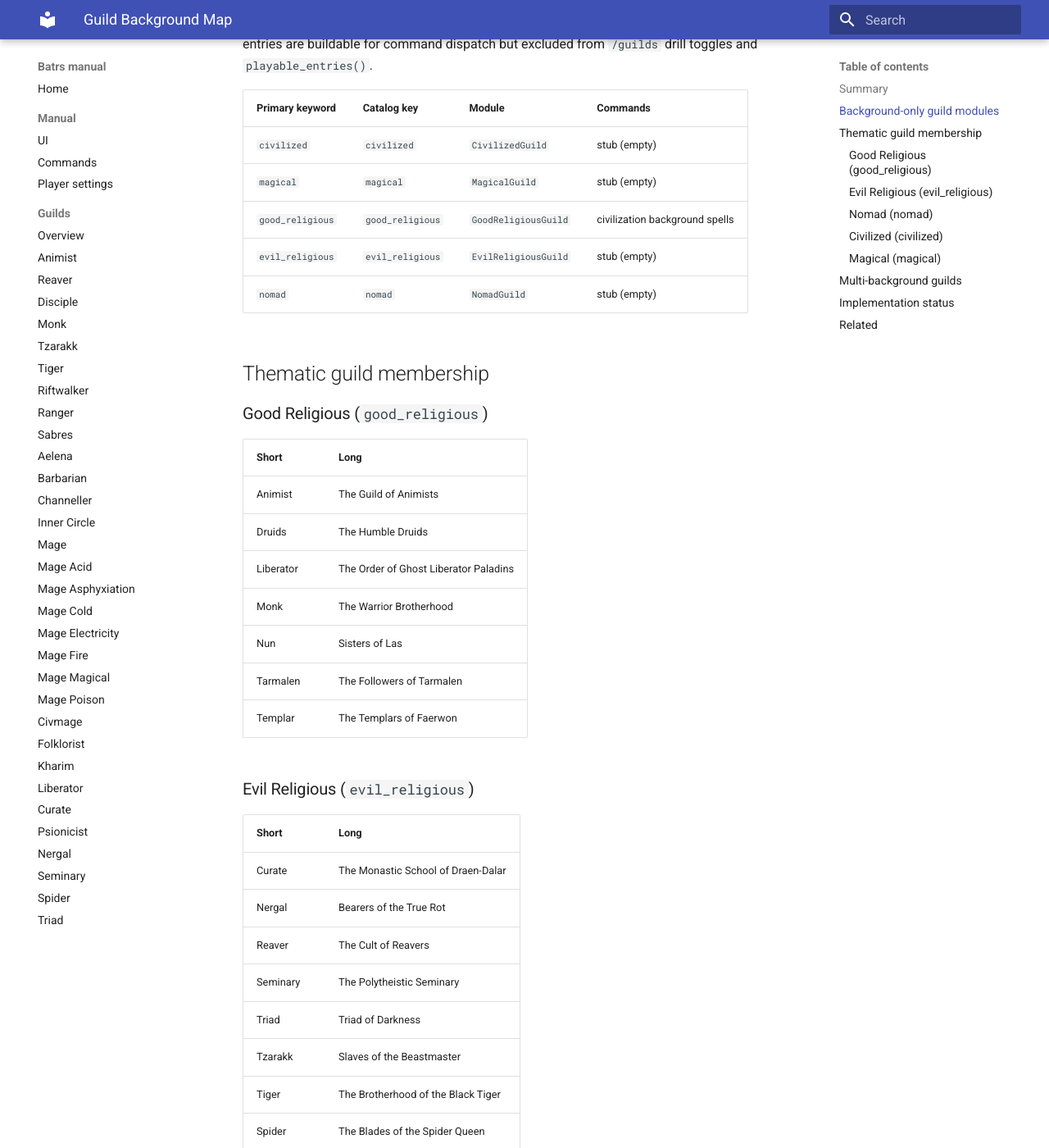
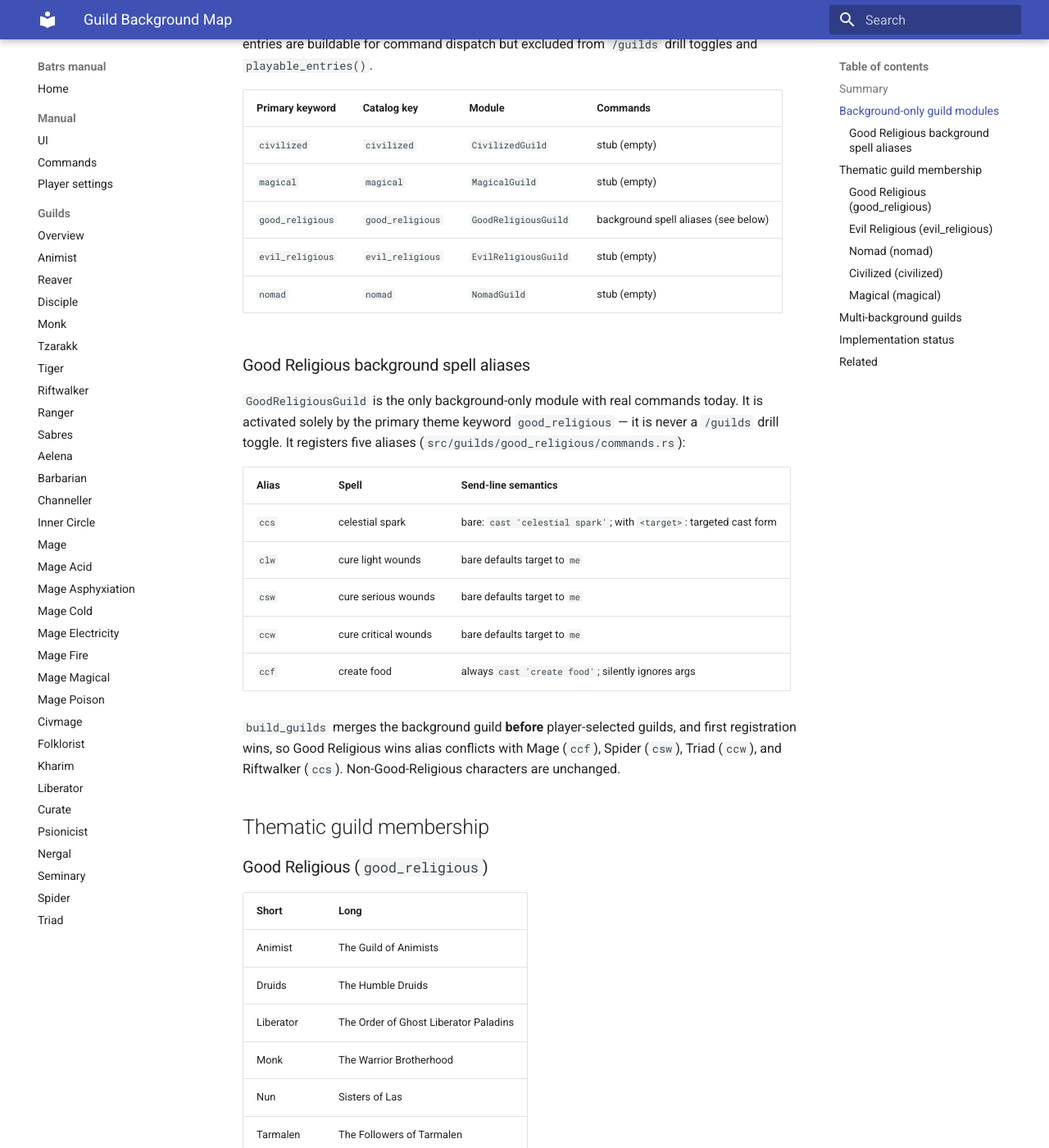
Before and after one commit to oaalto/batrs, an MkDocs documentation site: the page built from docs/wiki/concepts/guild-background-map.md, in a window 1280 px wide and 1400 px high, scrolled down 501 px. Shown: the whole window at 82% size. Built offline with MkDocs 1.6.1 and Material for MkDocs 9.7.7, drawn with Linux system fonts in a browser that asks for light colours; some of the changed text lies outside the part shown.

Commit message:
docs: record Good Religious background guild behavior (issue 3)
Document Good Religious as a background-only guild module auto-injected
from the primary theme keyword (never a /guilds toggle), its five spell
aliases with send-line semantics, and the first-registration merge-order
rule in CONTEXT.md and the Guild Background Map wiki page.

```diff
--- a/docs/wiki/concepts/guild-background-map.md
+++ b/docs/wiki/concepts/guild-background-map.md
@@ -2,11 +2,12 @@
 title: Guild Background Map
 type: concept
 status: current
-updated: 2026-07-31
+updated: 2026-08-28
 sources:
   - CONTEXT.md
   - src/guilds/catalog/mod.rs
   - src/guilds/catalog/selection.rs
+  - src/guilds/good_religious/commands.rs
 ---
 
 # Guild Background Map
@@ -25,9 +26,23 @@ When the player's guild primary background keyword matches, `GuildSelection::bui
 |-----------------|-------------|--------|----------|
 | `civilized` | `civilized` | `CivilizedGuild` | stub (empty) |
 | `magical` | `magical` | `MagicalGuild` | stub (empty) |
-| `good_religious` | `good_religious` | `GoodReligiousGuild` | civilization background spells |
+| `good_religious` | `good_religious` | `GoodReligiousGuild` | background spell aliases (see below) |
 | `evil_religious` | `evil_religious` | `EvilReligiousGuild` | stub (empty) |
 | `nomad` | `nomad` | `NomadGuild` | stub (empty) |
+
+### Good Religious background spell aliases
+
+`GoodReligiousGuild` is the only background-only module with real commands today. It is activated solely by the primary theme keyword `good_religious` — it is never a `/guilds` drill toggle. It registers five aliases (`src/guilds/good_religious/commands.rs`):
+
+| Alias | Spell | Send-line semantics |
+|-------|-------|--------------------|
+| `ccs` | celestial spark | bare: `cast 'celestial spark'`; with `<target>`: targeted cast form |
+| `clw` | cure light wounds | bare defaults target to `me` |
+| `csw` | cure serious wounds | bare defaults target to `me` |
+| `ccw` | cure critical wounds | bare defaults target to `me` |
+| `ccf` | create food | always `cast 'create food'`; silently ignores args |
+
+`build_guilds` merges the background guild **before** player-selected guilds, and first registration wins, so Good Religious wins alias conflicts with Mage (`ccf`), Spider (`csw`), Triad (`ccw`), and Riftwalker (`ccs`). Non-Good-Religious characters are unchanged.
 
 ## Thematic guild membership
 
@@ -112,7 +127,7 @@ Guilds joinable from more than one background. Catalog grouping is `Multi`. `/gu
 - **Playable stub:** catalog entry builds an empty `Guild` implementation (`src/guilds/stub.rs`) — selectable in `/guilds`, no shortcuts yet.
 - **Background-only:** auto-injected from primary keyword; Good Religious has spell shortcuts, others are stubs until background spells are modeled.
 
-Persisted keys use snake_case (for example `civilized_fighters`, `inner_circle`, `tzarakk`).
+Persisted keys use snake_case (for example `civilized_fighters`, `inner_circle`, `tzarakk`). `good_religious` is a buildable-but-not-playable background key; it is not a persisted guild selection.
 
 ## Related
 
```
Also changed, not shown: CONTEXT.md (+5 -0 lines), docs/wiki/log.md (+7 -1 lines).
